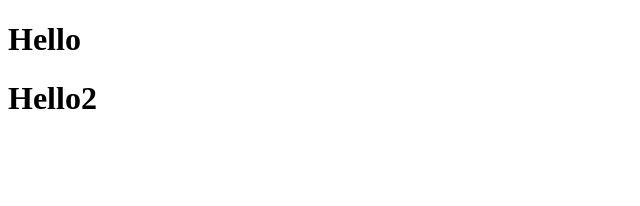
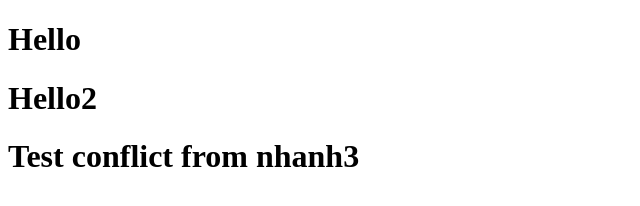
Before and after one commit to nguyenhoang123213/git, a plain HTML site: page index.html in a window 1280 px wide. Shown: the whole page, without its empty margins (0-640 px from the left). Drawn offline with Linux system fonts and the light colour scheme.

Commit message:
test conflict o nhanh 3

```diff
--- a/index.html
+++ b/index.html
@@ -8,5 +8,6 @@
 <body>
     <h1>Hello</h1>
     <h1>Hello2</h1>
+    <h1>Test conflict from nhanh3</h1>
 </body>
 </html>
```
